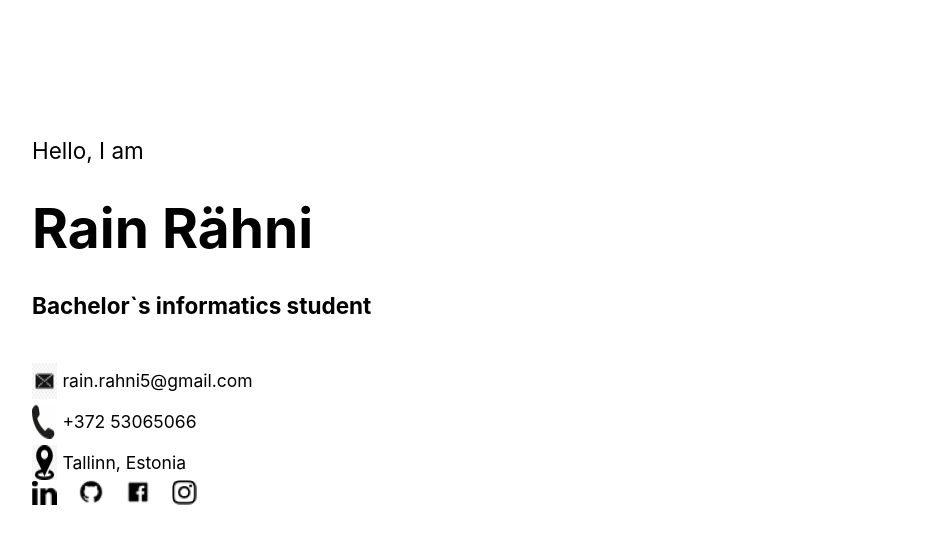
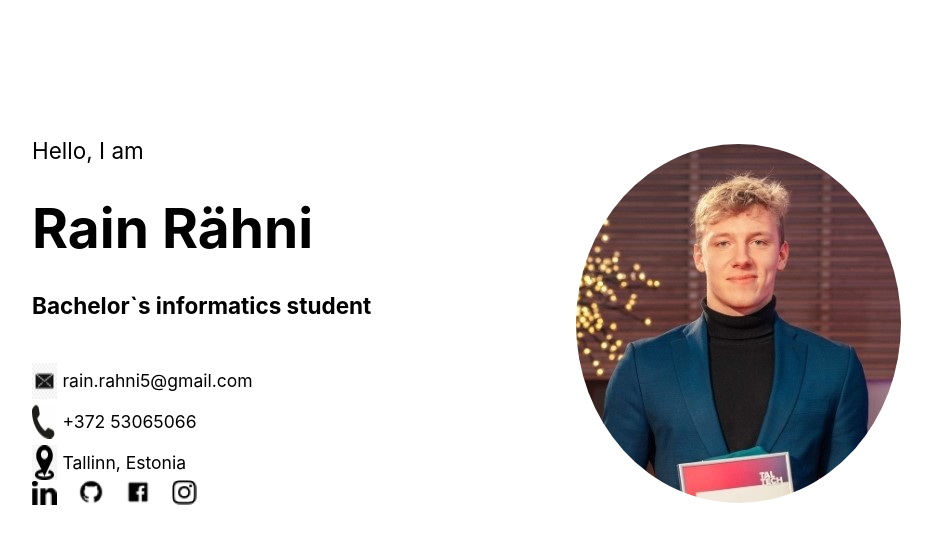
Before and after one commit to RainRahni/cv-rainhni, a Vue app: page / in a window 1280 px wide. Shown: the top 544 px of the page, without its empty margins (160-1092 px from the left). Built offline with nearby package versions, Linux system fonts and the light colour scheme.

Commit message:
add big picture of self, introduction is complete

```diff
--- a/src/components/Introduction.vue
+++ b/src/components/Introduction.vue
@@ -33,6 +33,9 @@
         </a>
       </span>
     </div>
+    <div>
+      <img style="margin-top: 3%; border-radius: 50%" src="src/assets/Rain%20stiparengu%202023.jpg">
+    </div>
   </main>
 </template>
 <style>
```
Also changed, not shown: src/assets/Rain stiparengu 2023.jpg (added).
